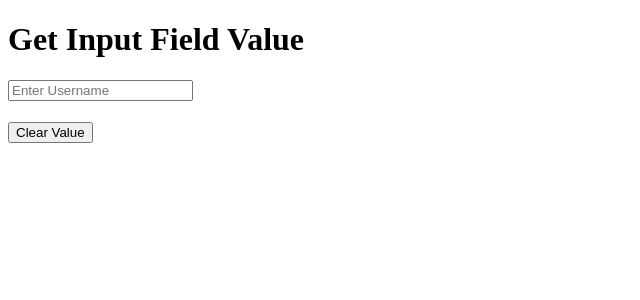
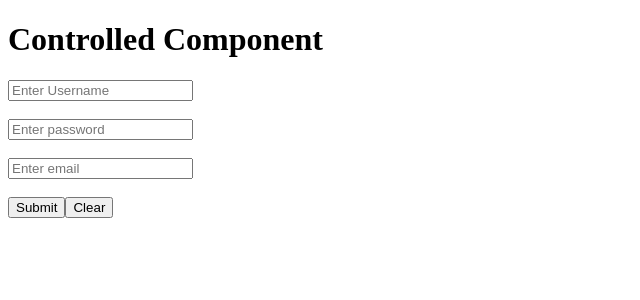
Before and after one commit to Amaan-2469/Learning-React, a React (Vite) app: page / in a window 1280 px wide. Shown: the top 300 px of the page, without its empty margins (0-640 px from the left). Built offline with nearby package versions, Linux system fonts and the light colour scheme.

Commit message:
Conrolled Component

```diff
--- a/src/App.jsx
+++ b/src/App.jsx
@@ -1,13 +1,25 @@
 import { useState } from "react"
 
 function App(){
-  const [val,setValue] = useState("")
+  const[name,setName] = useState('');
+  const[password,setPassword] = useState('')
+  const[email,setEmail] = useState('')
   return (
     <div>
-      <h1>Get Input Field Value</h1>
-      <input type="text" value={val} onChange={(event) => setValue(event.target.value)} placeholder="Enter Username" />
-      <h1>{val}</h1>
-      <button onClick={() => setValue("")}>Clear Value</button>
+      <h1>Controlled Component</h1>
+      <form action="" method="get">
+        <input type="text" value={name} onChange={(event) => setName(event.target.value)} placeholder="Enter Username"/>
+        <br /><br />
+        <input type="password" value={password} onChange={(event) => setPassword(event.target.value)} placeholder="Enter password"/>
+        <br /><br />
+        <input type="email" value={email} onChange={(event) => setEmail(event.target.value)} placeholder="Enter email"/>
+        <br /><br />
+        <button>Submit</button>
+        <button onClick={() => {setName(''),setPassword(''),setEmail('')}}>Clear</button>
+      </form>
+      <h3>{name}</h3>
+      <h3>{password}</h3>
+      <h3>{email}</h3>
     </div>
   )
 }
```
